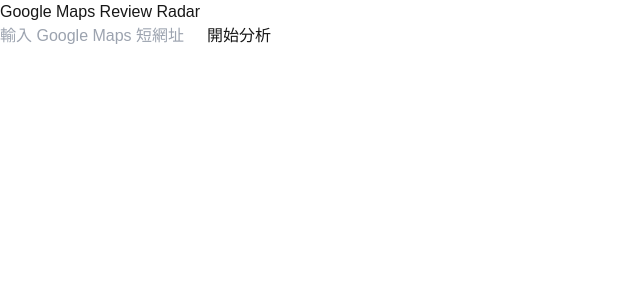
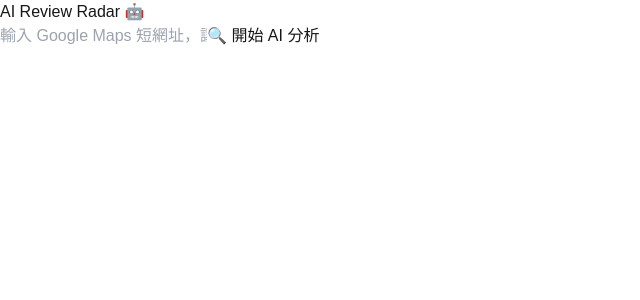
Before and after one commit to TrieKai/review-radar, a Next.js app: page / in a window 1280 px wide. Shown: the top 300 px of the page, without its empty margins (0-640 px from the left). Built offline with nearby package versions, Linux system fonts and the light colour scheme.

Commit message:
fix: type error

```diff
--- a/src/app/page.tsx
+++ b/src/app/page.tsx
@@ -22,11 +22,34 @@
   Legend
 );
 
+interface Review {
+  user: string;
+  userInfo: string;
+  rating: string;
+  time: string;
+  content: string;
+  photoCount: number;
+}
+
+interface RadarData {
+  languageNaturalness: number;
+  relevance: number;
+  commentLength: number;
+  postingTimeConsistency: number;
+  userHistory: number;
+}
+
+interface Analysis {
+  suspicionScore: number;
+  findings: string[];
+  radarData: RadarData;
+}
+
 export default function Home() {
   const [url, setUrl] = useState("");
   const [placeName, setPlaceName] = useState("");
-  const [analysis, setAnalysis] = useState(null);
-  const [reviews, setReviews] = useState([]);
+  const [analysis, setAnalysis] = useState<Analysis | null>(null);
+  const [reviews, setReviews] = useState<Review[]>([]);
   const [loading, setLoading] = useState(false);
 
   const handleSubmit = async (e: React.FormEvent) => {
@@ -72,22 +95,24 @@
   return (
     <div className="min-h-screen p-8">
       <main className="max-w-6xl mx-auto">
-        <h1 className="text-3xl font-bold mb-8">Google Maps Review Radar</h1>
+        <h1 className="text-3xl font-bold mb-8">
+          <span className="text-blue-600">AI</span> Review Radar 🤖
+        </h1>
 
         <form onSubmit={handleSubmit} className="mb-8">
           <input
             type="text"
             value={url}
             onChange={(e) => setUrl(e.target.value)}
-            placeholder="輸入 Google Maps 短網址"
-            className="w-full p-2 border rounded mb-4"
+            placeholder="輸入 Google Maps 短網址，讓 AI 為您分析評論"
+            className="w-full p-4 border rounded-lg mb-4 shadow-sm focus:ring-2 focus:ring-blue-500 focus:border-transparent"
           />
           <button
             type="submit"
             disabled={loading}
-            className="bg-blue-500 text-white px-4 py-2 rounded disabled:bg-gray-400"
+            className="bg-blue-600 text-white px-6 py-3 rounded-lg font-medium hover:bg-blue-700 disabled:bg-gray-400 transition-colors duration-200 flex items-center gap-2"
           >
-            {loading ? "分析中..." : "開始分析"}
+            {loading ? <>🔄 AI 正在分析中...</> : <>🔍 開始 AI 分析</>}
           </button>
         </form>
 
@@ -95,29 +120,36 @@
           <>
             <h2 className="text-2xl font-bold mb-4">{placeName}</h2>
             <div className="grid grid-cols-1 md:grid-cols-2 gap-8 mb-8">
-              <div className="bg-white p-6 rounded-lg shadow">
-                <h2 className="text-xl font-bold mb-4">可疑程度分數</h2>
-                <div className="text-4xl font-bold text-red-500">
+              <div className="bg-white p-6 rounded-lg shadow-lg border border-gray-100">
+                <h2 className="text-xl font-bold mb-4">AI 可疑程度評估</h2>
+                <div className="text-5xl font-bold text-red-500 mb-4">
                   {analysis.suspicionScore}
                 </div>
                 <div className="mt-4">
-                  <h3 className="font-bold mb-2">發現：</h3>
-                  <ul className="list-disc pl-5">
+                  <h3 className="font-bold mb-2">AI 發現：</h3>
+                  <ul className="list-disc pl-5 space-y-2">
                     {analysis.findings.map((finding: string, index: number) => (
-                      <li key={index}>{finding}</li>
+                      <li key={index} className="text-gray-700">
+                        {finding}
+                      </li>
                     ))}
                   </ul>
                 </div>
               </div>
 
-              <div className="bg-white p-6 rounded-lg shadow">
-                <h2 className="text-xl font-bold mb-4">評論指標分析</h2>
+              <div className="bg-white p-6 rounded-lg shadow-lg border border-gray-100">
+                <h2 className="text-xl font-bold mb-4">AI 評論指標分析</h2>
                 <Radar data={radarData} />
               </div>
             </div>
 
-            <div className="bg-white p-6 rounded-lg shadow">
-              <h2 className="text-xl font-bold mb-4">評論列表</h2>
+            <div className="bg-white p-6 rounded-lg shadow-lg border border-gray-100">
+              <h2 className="text-xl font-bold mb-4 flex items-center gap-2">
+                <span>評論列表</span>
+                <span className="text-sm font-normal text-gray-500">
+                  ({reviews.length} 則評論)
+                </span>
+              </h2>
               <div className="space-y-4">
                 {reviews.map((review, index) => (
                   <div key={index} className="border-b pb-4">
@@ -138,9 +170,9 @@
                       </div>
                     </div>
                     <p className="mt-2">{review.content}</p>
-                    {review.photos.length > 0 && (
+                    {review.photoCount > 0 && (
                       <div className="mt-2 text-sm text-gray-500">
-                        📷 {review.photos.length} 張相片
+                        📷 {review.photoCount} 張相片
                       </div>
                     )}
                   </div>
```
